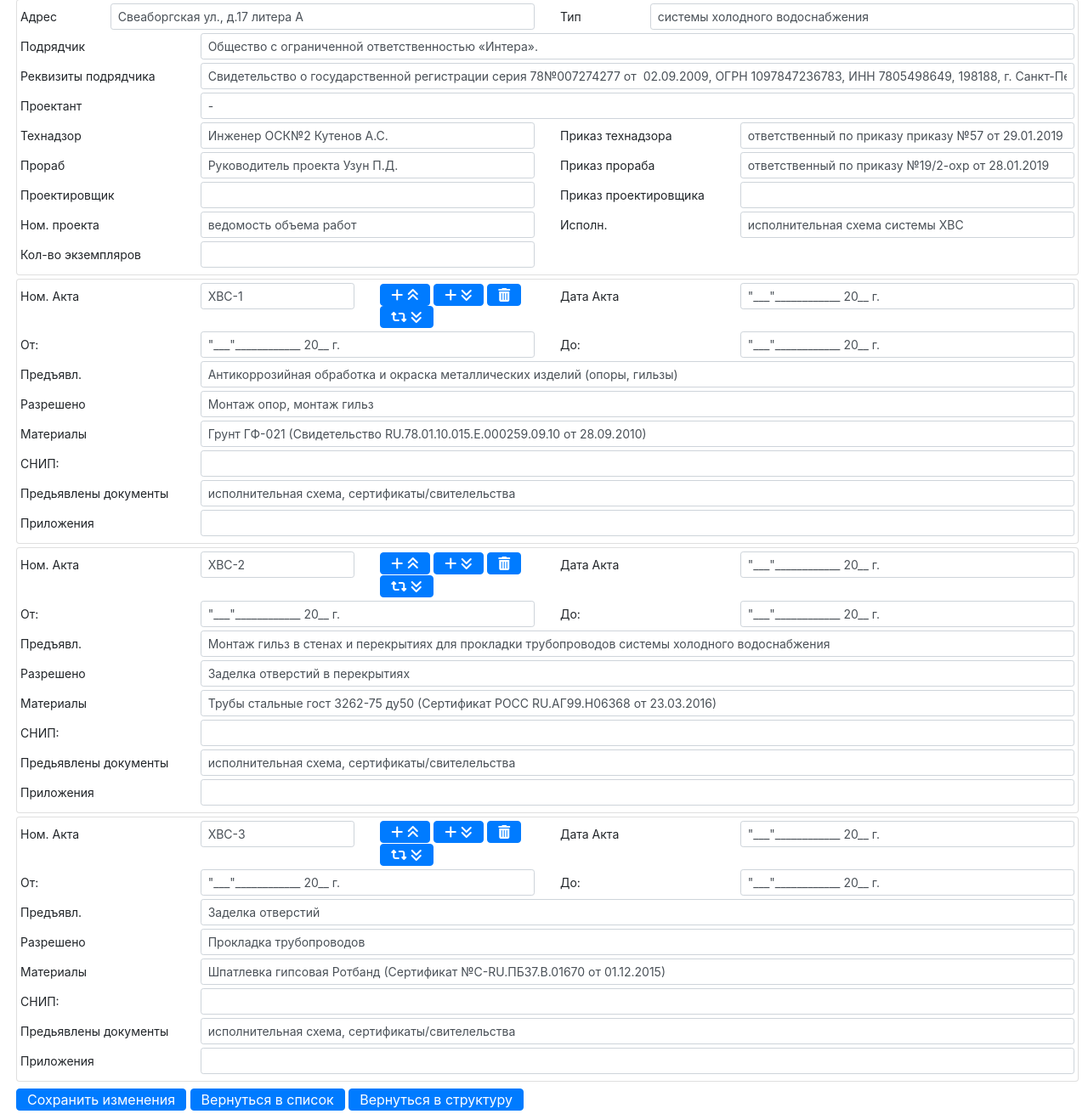
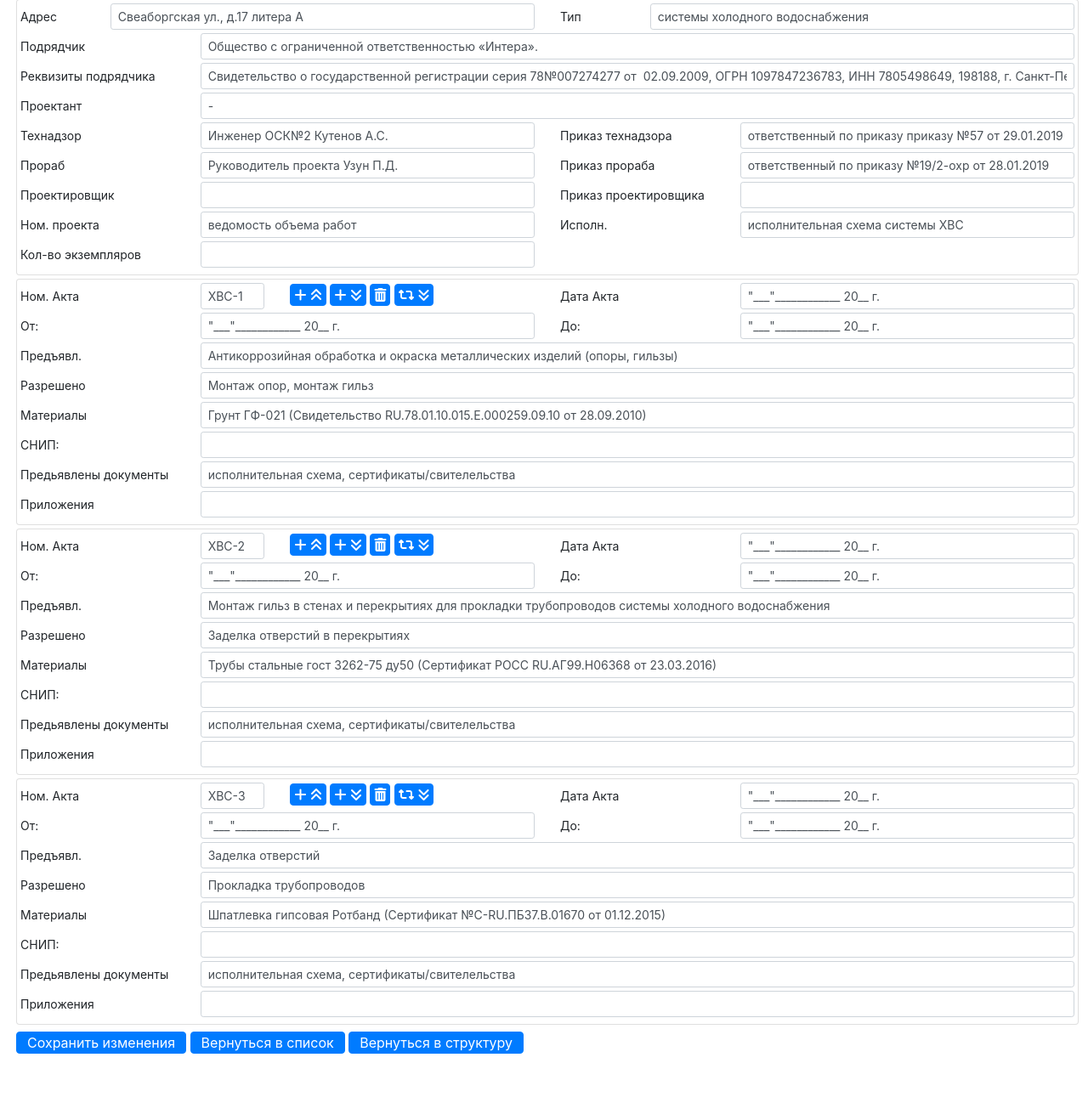
Before and after one commit to dezhik74/ActHiddeen, a Django app: a page that uses app/acts/hiddenactsbase/templates/hiddenactsbase/object_edit.html in a window 1280 px wide. Shown: the part 89-1400 px from the top of the page at 85% size. After the commit the page ends 1329 px from the top, so only its background shows below. Run offline with Django 3.2, Linux system fonts and the light colour scheme; a user stored in the database is signed in; data comes from the database, SQL or seed files in the repository; both versions use the stored data as it was after the commit; some libraries are stand-ins or nearby versions.

Commit message:
0.8.1 Исправлены кнопки

```diff
--- a/app/acts/hiddenactsbase/static/js/object_edit.js
+++ b/app/acts/hiddenactsbase/static/js/object_edit.js
@@ -1,4 +1,5 @@
-window.onload = function () {
+'use strict';
+
 // определяем функцию для кнопки добавить вверх
 let allUpButtons = document.querySelectorAll ('.up-add');
 Array.from(allUpButtons).map (function (item) {
@@ -23,7 +24,7 @@ window.onload = function () {
   item.addEventListener('click', SwapHA);
 })
 
-}
+
 
 function AddHAUp (event) {
   let haTotalForms = document.getElementById('id_hidden_acts-TOTAL_FORMS');
@@ -119,7 +120,6 @@ function SwapHA () {
     Swap('-permitted_work');
     Swap('-docs');
     Swap('-annex');
-
     function Swap (part_of_id) {
       let swapper = haCard.querySelector('#id_hidden_acts-'+haCardId+part_of_id).value;
       haCard.querySelector('#id_hidden_acts-'+haCardId+part_of_id).value = nextHaCard.querySelector('#id_hidden_acts-'+nextHaCardId+part_of_id).value;
--- a/app/acts/hiddenactsbase/templates/hiddenactsbase/object_edit.html
+++ b/app/acts/hiddenactsbase/templates/hiddenactsbase/object_edit.html
@@ -72,20 +72,20 @@ ha_form_set - набор форм для актов скрытых, blow_down_ac
                 <div class="card p-1 mb-1 ha-card">
                     <div class="form-group row mb-1">
                         <div class="col-sm-2 col-form-label-sm">{{ form.act_number.label }}</div>
-                        <div class="col-sm-2">{{ form.act_number }}</div>
-                        <div class="col-sm-2">
-                            <button id="id_{{ form.prefix }}_up_add_button" type="button" class="btn btn-primary my-0 py-0 up-add" tabindex="-1">
+                        <div class="col-sm-1">{{ form.act_number }}</div>
+                        <div class="col-sm-3">
+                            <button id="id_{{ form.prefix }}_up_add_button" type="button" class="btn btn-primary my-0 py-0 px-1 up-add" tabindex="-1">
                                 <i class="fas fa-plus"></i>
                                 <i class="fas fa-angle-double-up"></i>
                             </button>
-                            <button id="id_{{ form.prefix }}_down_add_button" type="button" class="btn btn-primary my-0 py-0 down-add" tabindex="-1">
+                            <button id="id_{{ form.prefix }}_down_add_button" type="button" class="btn btn-primary my-0 py-0 px-1 down-add" tabindex="-1">
                                 <i class="fas fa-plus"></i>
                                 <i class="fas fa-angle-double-down"></i>
                             </button>
-                            <button id="id_{{ form.prefix }}_delete" type="button" class="btn btn-primary my-0 py-0 delete_ha" tabindex="-1">
+                            <button id="id_{{ form.prefix }}_delete" type="button" class="btn btn-primary my-0 py-0 delete_ha px-1" tabindex="-1">
                                 <i class="fas fa-trash-alt"></i>
                             </button>
-                            <button id="id_{{ form.prefix }}_swap" type="button" class="btn btn-primary my-0 py-0 swap_ha" tabindex="-1">
+                            <button id="id_{{ form.prefix }}_swap" type="button" class="btn btn-primary my-0 py-0 swap_ha px-1" tabindex="-1">
                                 <i class="fas fa-retweet"></i>
                                 <i class="fas fa-angle-double-down"></i>
                             </button>
```
Also changed, not shown: app/acts/db.sqlite3, app/acts/hiddenactsbase/migrations/0004_auto_20200715_2032.py (added), app/acts/hiddenactsbase/static/css/style.css (line endings or trailing spaces). Lines whose indentation alone changed are shown as unchanged.
